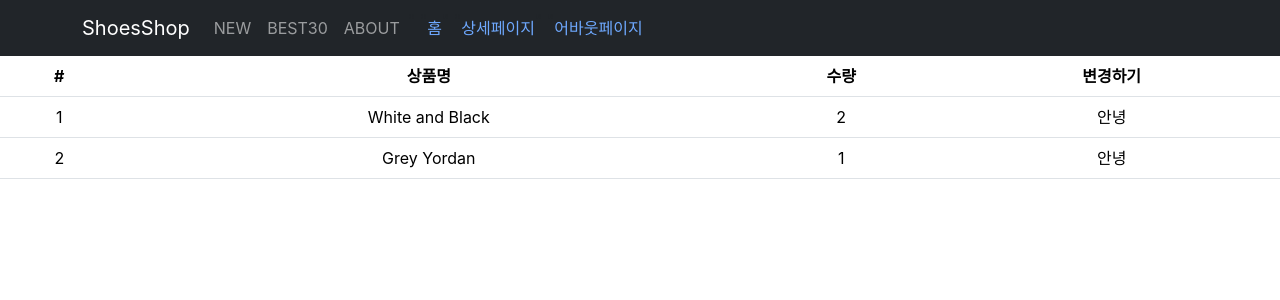
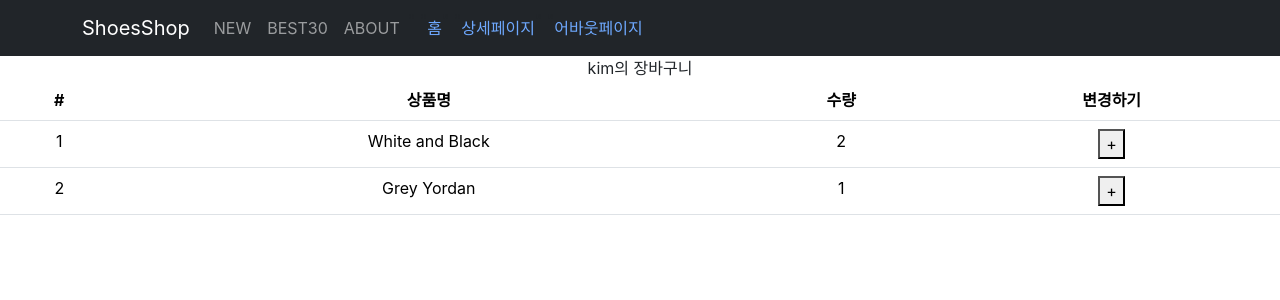
Before and after one commit to jiwoopark727/react-shop, a React (Create React App) app: page /cart in a window 1280 px wide. Shown: the top 300 px of the page. Built offline with nearby package versions, Linux system fonts and the light colour scheme.

Commit message:
Redux 3 : store의 state 변경하는 법

```diff
--- a/src/pages/Cart.js
+++ b/src/pages/Cart.js
@@ -1,14 +1,18 @@
 import { Table } from "react-bootstrap"
-import { configureStore } from "@reduxjs/toolkit"
-import { useSelector } from "react-redux"
+import { useDispatch, useSelector } from "react-redux"
+import { changeName } from "./../store"
+import { changeCount } from "./../store"
 
 function Cart(){
 
     let state = useSelector((state)=>{return state})
-    console.log(state.cart);
+    let dispatch = useDispatch()
 
     return(
         <div>
+            {
+                state.user
+            }의 장바구니
             <Table>
                 <thead>
                 <tr>
@@ -22,14 +26,15 @@
                     {
                         state.cart.map((a,i)=>{
                             return(
-                                <tr>
+                                <tr key={i}>
                                     <td>{i+1}</td>
                                     <td>{a.name}</td>
                                     <td>{a.count}</td>
-                                    <td>안녕</td>
+                                    <td><button onClick={()=>{
+                                        dispatch(changeName())
+                                    }}>+</button></td>
                                 </tr>
                             )
-
                         })
                     }
                 </tbody>
--- a/src/store.js
+++ b/src/store.js
@@ -1,15 +1,33 @@
 import { configureStore, createSlice } from '@reduxjs/toolkit'
+
+let user = createSlice({
+  name : 'user',
+  initialState : 'kim',
+  reducers : {
+    changeName(state){
+      return 'John ' + state
+    }
+  }
+})
+export let { changeName } = user.actions
 
 let cart = createSlice({
   name : 'cart',
   initialState : [
     {id : 0, name : 'White and Black', count : 2},
     {id : 2, name : 'Grey Yordan', count : 1}
-  ]
+  ],
+  reducers : {
+    changCount(state){
+      return state[0].count = 3
+    }
+  }
 })
+export let { changeCount } = cart.actions
 
 export default configureStore({
   reducer: {
+    user : user.reducer,
     cart : cart.reducer
   }
 })
```
